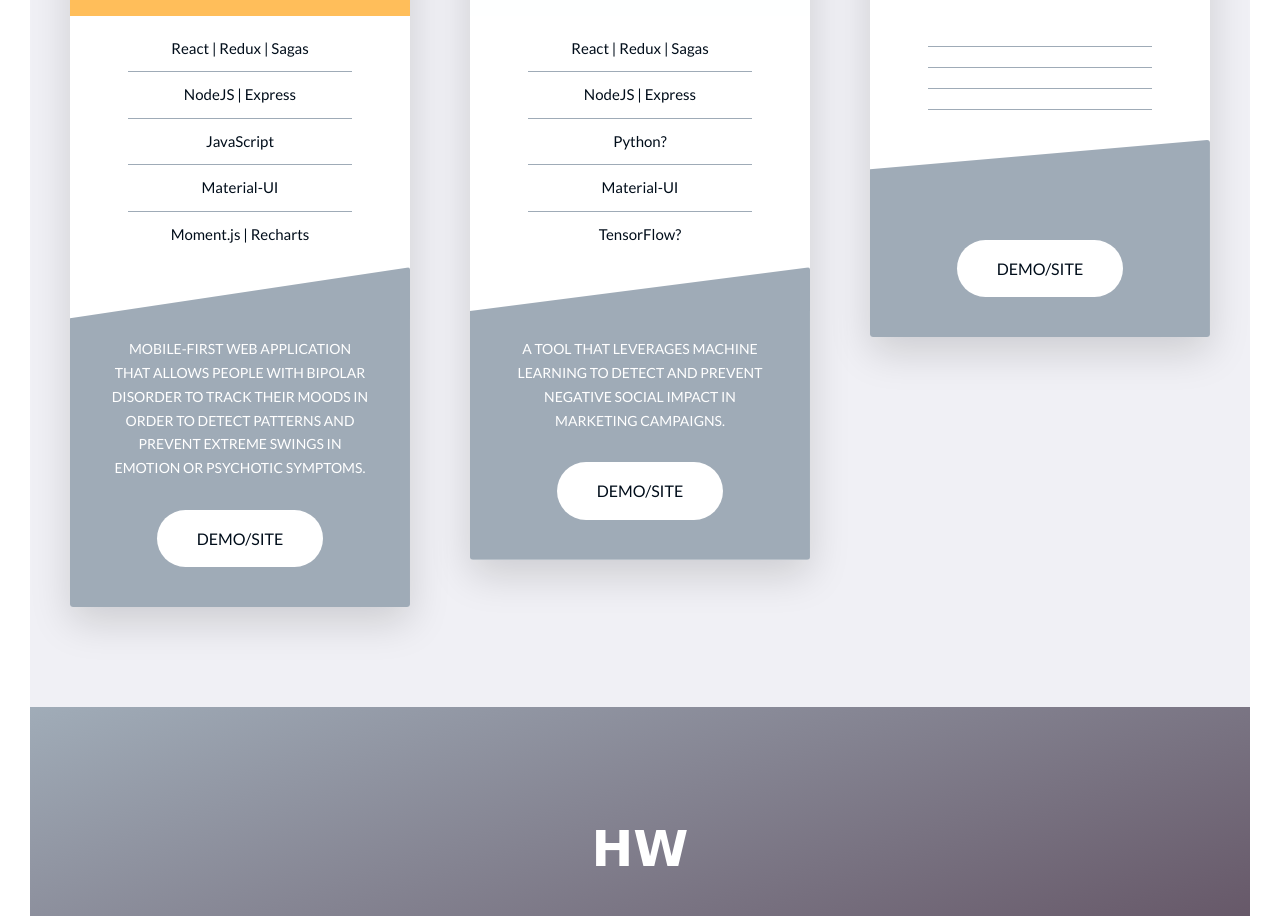
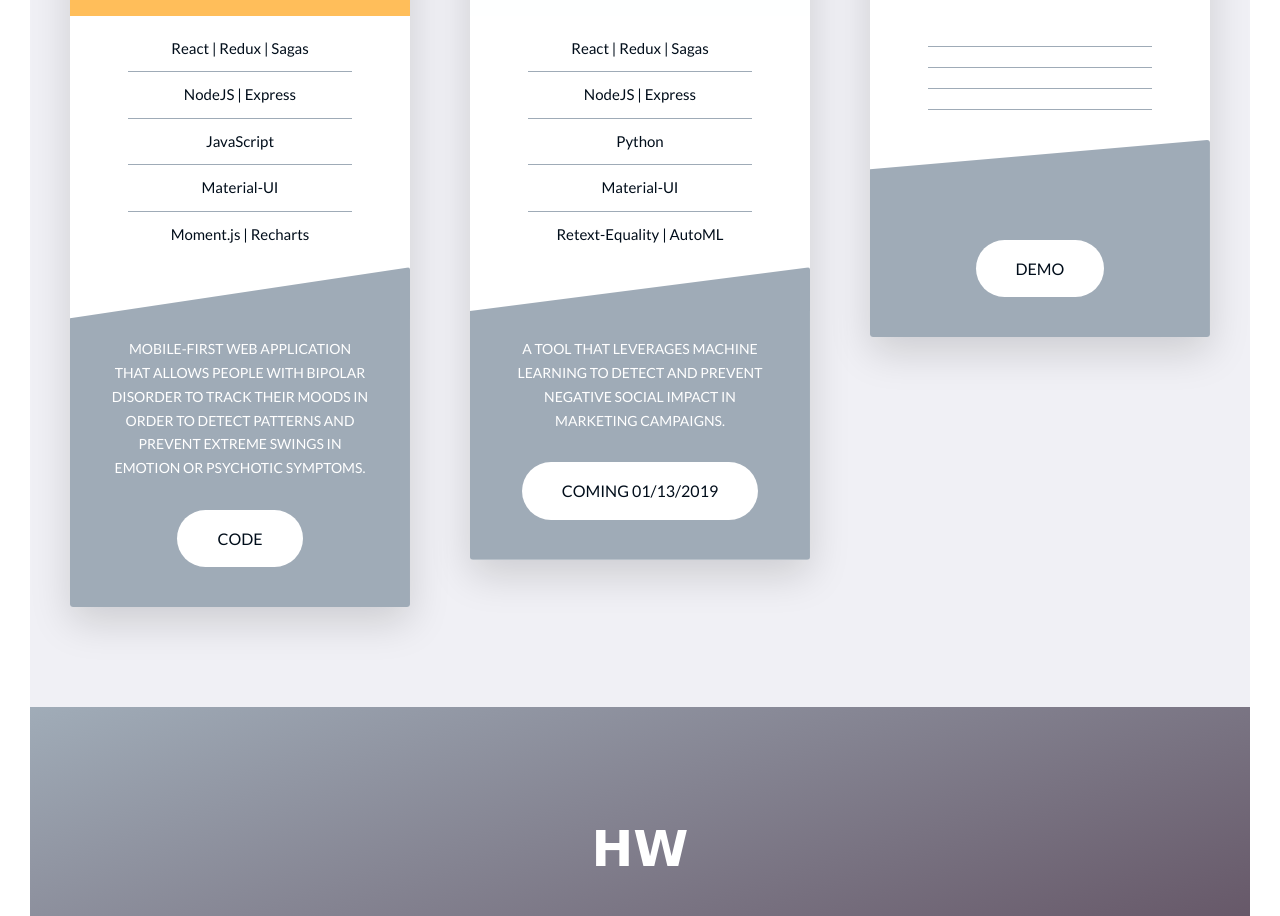
Before and after one commit to wallshkim/personal-website, a website: page index.html in a window 1280 px wide. Shown: the part 2859-3775 px from the top of the page. Drawn offline with Linux system fonts and the light colour scheme; a web font is replaced by a local one.

Commit message:
Changes SIID

```diff
--- a/index.html
+++ b/index.html
@@ -216,7 +216,7 @@
                                         patterns and prevent extreme swings in emotion or psychotic symptoms.
                                     </p>
                                 </div>
-                                <a href="#popup" class="btn btn--white">DEMO/SITE</a>
+                                <a href="#popup" class="btn btn--white">CODE</a>
                             </div>
                         </div>
                     </div>
@@ -233,9 +233,9 @@
                                 <ul>
                                     <li>React | Redux | Sagas</li>
                                     <li>NodeJS | Express</li>
-                                    <li>Python?</li>
+                                    <li>Python</li>
                                     <li>Material-UI</li>
-                                    <li>TensorFlow?</li>
+                                    <li>Retext-Equality | AutoML </li>
                                 </ul>
                             </div>
 
@@ -247,7 +247,7 @@
                                         A tool that leverages machine learning to detect and prevent negative social impact in marketing campaigns.
                                     </p>
                                 </div>
-                                <a href="#popup" class="btn btn--white">DEMO/SITE</a>
+                                <a href="#popup" class="btn btn--white">Coming 01/13/2019</a>
                             </div>
                         </div>
                     </div>
@@ -281,7 +281,7 @@
 
                                     </p>
                                 </div>
-                                <a href="#popup" class="btn btn--white">DEMO/SITE</a>
+                                <a href="#popup" class="btn btn--white">DEMO</a>
                             </div>
                         </div>
                     </div>
```
